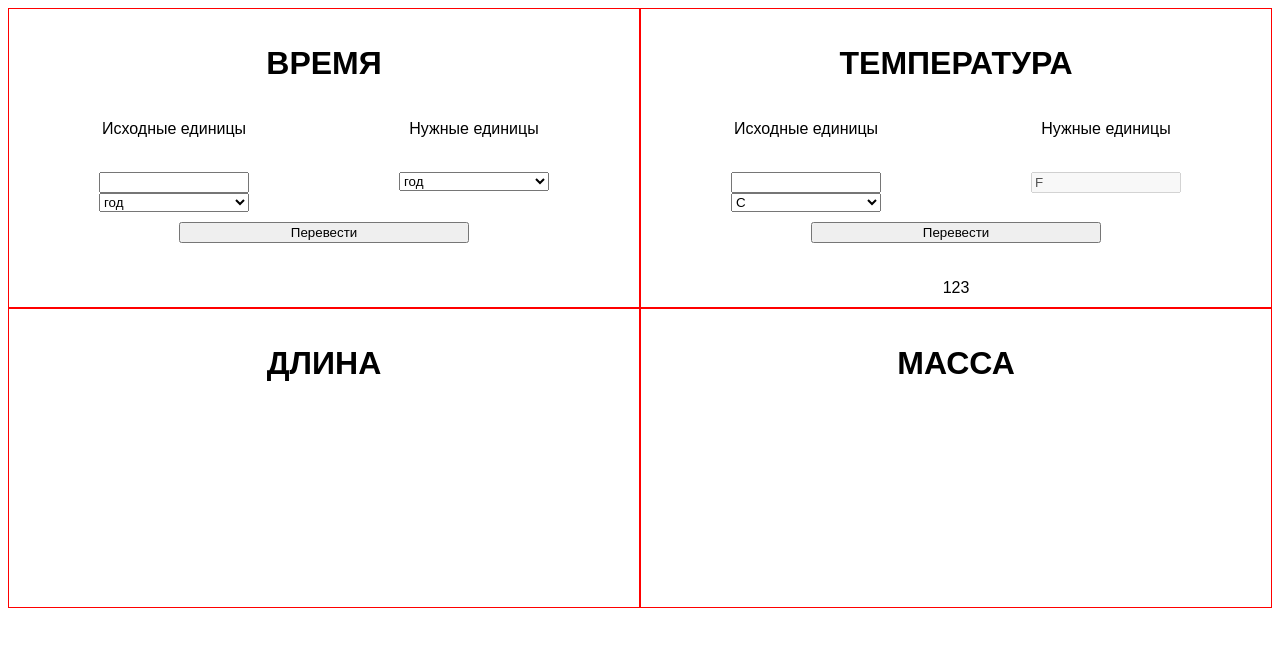
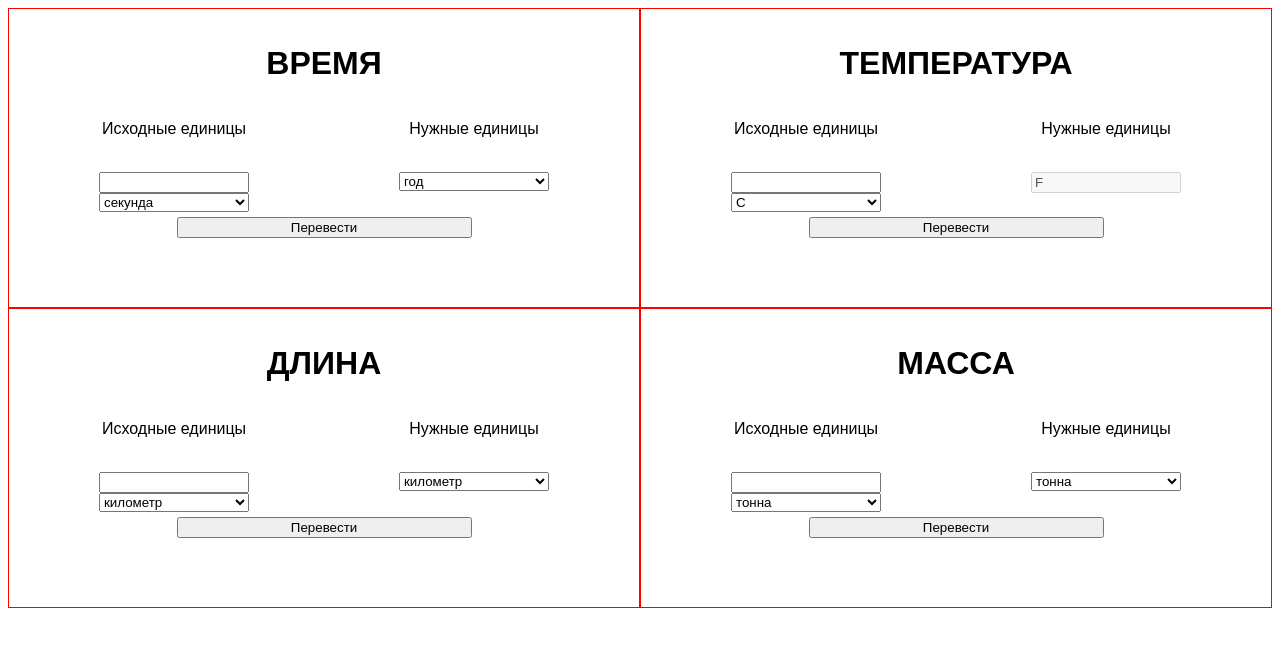
Before and after one commit to LblC/calc, a plain HTML site: page index.html in a window 1280 px wide. Drawn offline with Linux system fonts and the light colour scheme.

Commit message:
answer padding fix

```diff
--- a/index.html
+++ b/index.html
@@ -16,12 +16,12 @@
 				<br>
 				<input type="text" id="time-q"></input>
 				<select id="time1">
-					<option value="год">год</option>
-					<option value="неделя">неделя</option>
-					<option value="день">день</option>
-					<option value="час">час</option>
-					<option value="минута">минута</option>
-					<option value="секунда">секунда</option>
+					<option>год</option>
+					<option>неделя</option>
+					<option>день</option>
+					<option>час</option>
+					<option>минута</option>
+					<option selected="секунда">секунда</option>
 				</select>
 			</form>
 		</div>
@@ -31,12 +31,12 @@
 				<p>Нужные единицы</p>
 				<br>
 				<select id="time2">
-					<option value="год">год</option>
-					<option value="неделя">неделя</option>
-					<option value="день">день</option>
-					<option value="час">час</option>
-					<option value="минута">минута</option>
-					<option value="секунда">секунда</option>
+					<option>год</option>
+					<option>неделя</option>
+					<option>день</option>
+					<option>час</option>
+					<option>минута</option>
+					<option>секунда</option>
 				</select>
 			</form>
 		</div>
@@ -58,8 +58,8 @@
 				<br>
 				<input type="text" id="temp-q"></input>
 				<select id="temp1" onchange="checkTemp()">
-					<option value="C">C</option>
-					<option value="F">F</option>
+					<option>C</option>
+					<option>F</option>
 				</select>
 			</form>
 		</div>
@@ -77,7 +77,7 @@
 		</div>
 
 		<div class="answer">
-			<p id="temp">123</p>
+			<p id="temp"></p>
 		</div>
 	</div>
 </div>
@@ -86,10 +86,86 @@
 <div class="row">
 	<div class="col-6">
 		<h1>Длина</h1>
+		<div class="form">
+			<form id="source">
+				<p>Исходные единицы</p>
+				<br>
+				<input type="text" id="len-q"></input>
+				<select id="len1">
+					<option>километр</option>
+					<option>метр</option>
+					<option>ярд</option>
+					<option>фут</option>
+					<option>дюйм</option>
+					<option>сантиметр</option>
+					<option>миллиметр</option>
+				</select>
+			</form>
+		</div>
+
+		<div class="form">
+			<form id="dest">
+				<p>Нужные единицы</p>
+				<br>
+				<select id="len2">
+					<option>километр</option>
+					<option>метр</option>
+					<option>ярд</option>
+					<option>фут</option>
+					<option>дюйм</option>
+					<option>сантиметр</option>
+					<option>миллиметр</option>
+				</select>
+			</form>
+		</div>
+
+		<div class="confirm">
+			<input type="button" value="Перевести" onclick="countLen();">
+		</div>
+
+		<div class="answer">
+			<p id="len"></p>
+		</div>
 	</div>
 
 	<div class="col-6">
 		<h1>Масса</h1>
+		<div class="form">
+			<form id="source">
+				<p>Исходные единицы</p>
+				<br>
+				<input type="text" id="w-q"></input>
+				<select id="w1">
+					<option>тонна</option>
+					<option>килограмм</option>
+					<option>фунт</option>
+					<option>унция</option>
+					<option>грамм</option>
+				</select>
+			</form>
+		</div>
+
+		<div class="form">
+			<form id="dest">
+				<p>Нужные единицы</p>
+				<br>
+				<select id="w2">
+					<option>тонна</option>
+					<option>килограмм</option>
+					<option>фунт</option>
+					<option>унция</option>
+					<option>грамм</option>
+				</select>
+			</form>
+		</div>
+
+		<div class="confirm">
+			<input type="button" value="Перевести" onclick="countW();">
+		</div>
+
+		<div class="answer">
+			<p id="w"></p>
+		</div>
 	</div>
 </div>
 
--- a/style.css
+++ b/style.css
@@ -70,8 +70,8 @@ form > p, .answer p {
 	width: 100%;
 	display: flex;
 	flex-direction: column;
-	justify-content: space-around;
-	padding: 10px;
+	justify-content: flex-start;
+	padding: 5px;
 }
 
 .confirm * {
```
